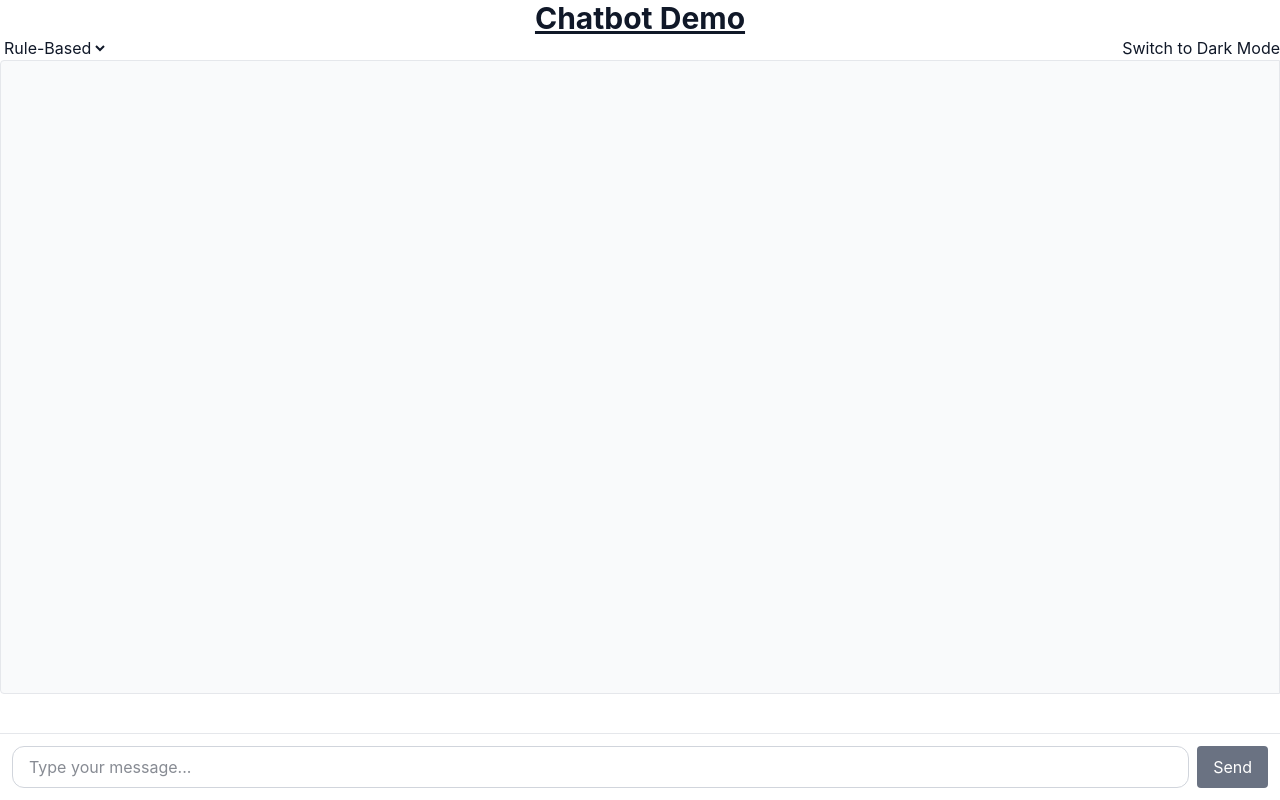
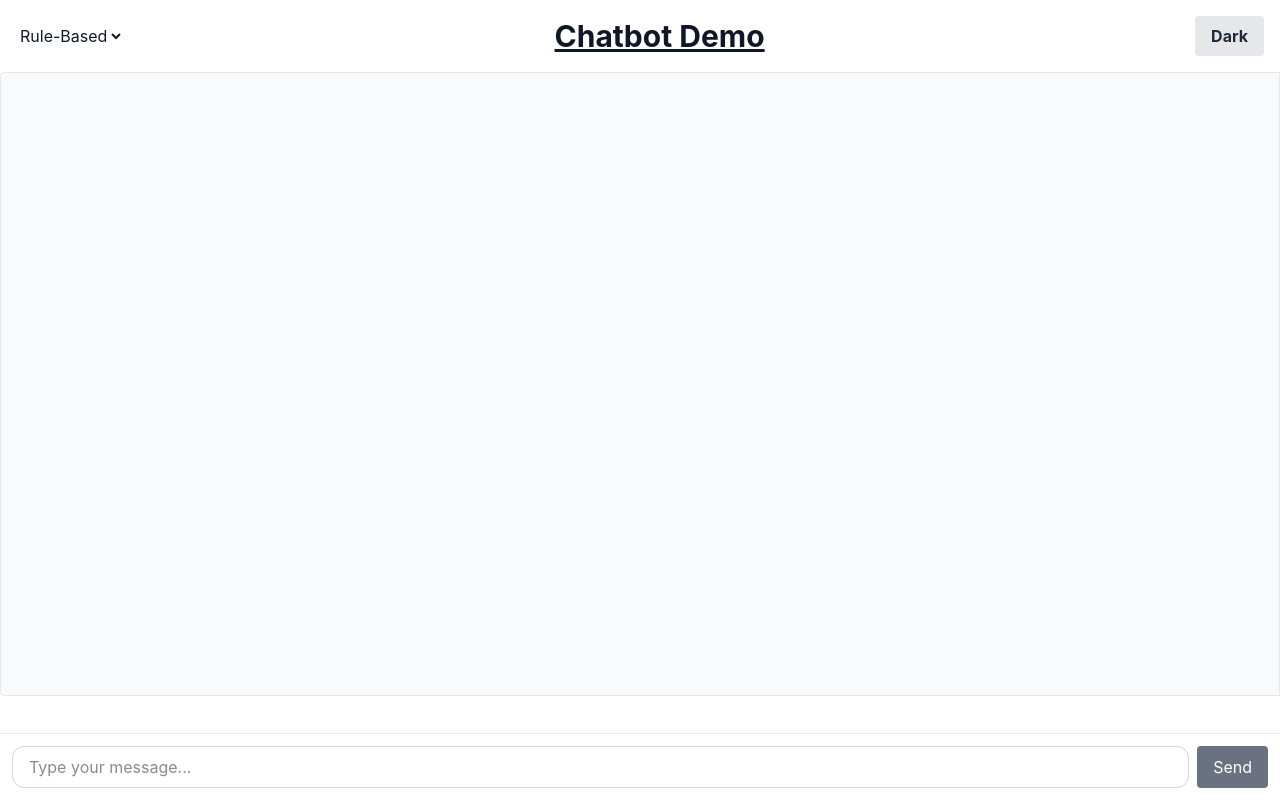
Before and after one commit to Raleese/Chatbot-Demo-Web-App, a React (Vite) app in the folder frontend/: page / in a window 1280 px wide. Built offline with nearby package versions, Linux system fonts and the light colour scheme.

Commit message:
Enhanced frontend buttons, text (#8)
* ChatWindow auto scrolls when new message is added

* Changed Button text

* Changin mode now sends a notice

```diff
--- a/frontend/src/App.tsx
+++ b/frontend/src/App.tsx
@@ -22,17 +22,29 @@ function App() {
     ])
   }
 
+  function handleModeChange(newMode: ChatMode) {
+    setMode(newMode)
+    setMessages((prev) => [
+      ...prev,
+      {
+        id: crypto.randomUUID(),
+        role: "bot",
+        text: "Changed mode to " + newMode.toUpperCase(),
+      },
+    ])
+  }
+
   return (
     <div
       className={`flex flex-col min-h-screen transition-colors ${
         isDarkModeActive ? "bg-gray-950 text-gray-100" : "bg-white text-gray-900"
       }`}
     >
-      <h1 className="text-3xl font-bold underline" style={{ textAlign: "center"}}>
-        Chatbot Demo
-      </h1>
-      <div className="flex flex-row justify-between">
-        <ModeSelector mode={mode} onModeChange={setMode} />
+      <div className="flex flex-row justify-between p-4 items-center">
+        <ModeSelector mode={mode} onModeChange={handleModeChange} />
+        <h1 className="text-3xl font-bold underline" style={{ textAlign: "center"}}>
+          Chatbot Demo
+        </h1>
         <DarkModeSelector currentMode={isDarkModeActive} onDarkModeChange={setIsDarkModeActive}/>
       </div>
       <div>
--- a/frontend/src/components/ChatWindow.tsx
+++ b/frontend/src/components/ChatWindow.tsx
@@ -1,3 +1,4 @@
+import { useEffect, useRef } from "react";
 import type { Message } from "../types/chat";
 import MessageBubble from "./MessageBubble";
 
@@ -7,15 +8,31 @@ type Props = {
 };
 
 function ChatWindow({ messages, isDarkMode }: Props){
+    const chatContainerRef = useRef<HTMLDivElement>(null);
+
+    useEffect(() => {
+        const container = chatContainerRef.current;
+        if (!container) {
+            return;
+        }
+
+        container.scrollTo({
+            top: container.scrollHeight,
+            behavior: "smooth",
+        });
+    }, [messages]);
+
     return (
         <div
+            ref={chatContainerRef}
             className={`flex-1 max overflow-y-auto rounded-l border p-4 transition-colors ${
                 isDarkMode
                     ? "border-gray-800 bg-gray-900"
                     : "border-gray-200 bg-gray-50"
             }`}
+            style={{ height: "78vh", maxHeight: "78vh" }}
         >
-            <div className="flex flex-col gap-4" style={{ height: "75vh", maxHeight: "75vh", overflowY: "auto" }}>
+            <div className="flex flex-col gap-4">
                 {messages.map((msg) => (
                     <MessageBubble key={msg.id} message={msg} isDarkMode={isDarkMode} />
                 ))}
--- a/frontend/src/components/DarkModeSelector.tsx
+++ b/frontend/src/components/DarkModeSelector.tsx
@@ -11,7 +11,9 @@ function DarkModeSelector({currentMode, onDarkModeChange} : Props){
 
     return (
         <div>
-            <button onClick={handleChangeMode}>{currentMode ? "Switch to Light Mode" : "Switch to Dark Mode"}</button>
+            <button
+                className="bg-gray-200 hover:bg-gray-300 text-gray-800 font-bold py-2 px-4 rounded"
+                onClick={handleChangeMode}>{currentMode ? "Light" : "Dark"}</button>
         </div>
     )
 }
```
